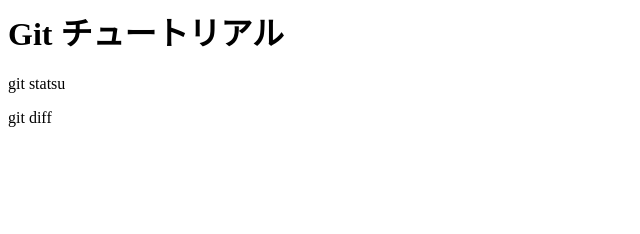
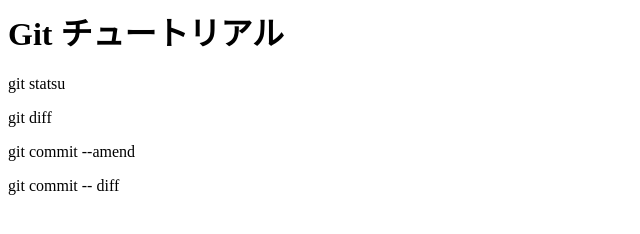
Before and after one commit to honda-practiceGIT/git_tutorial, a plain HTML site: page index.html in a window 1280 px wide. Shown: the whole page, without its empty margins (0-640 px from the left). Drawn offline with Linux system fonts and the light colour scheme.

Commit message:
git commit different modifay

```diff
--- a/index.html
+++ b/index.html
@@ -1,3 +1,5 @@
 <h1>Git チュートリアル</h1>
 <p>git statsu</p>
 <p>git diff</p>
+<p>git commit --amend</p>
+<p>git commit -- diff</p>
```
